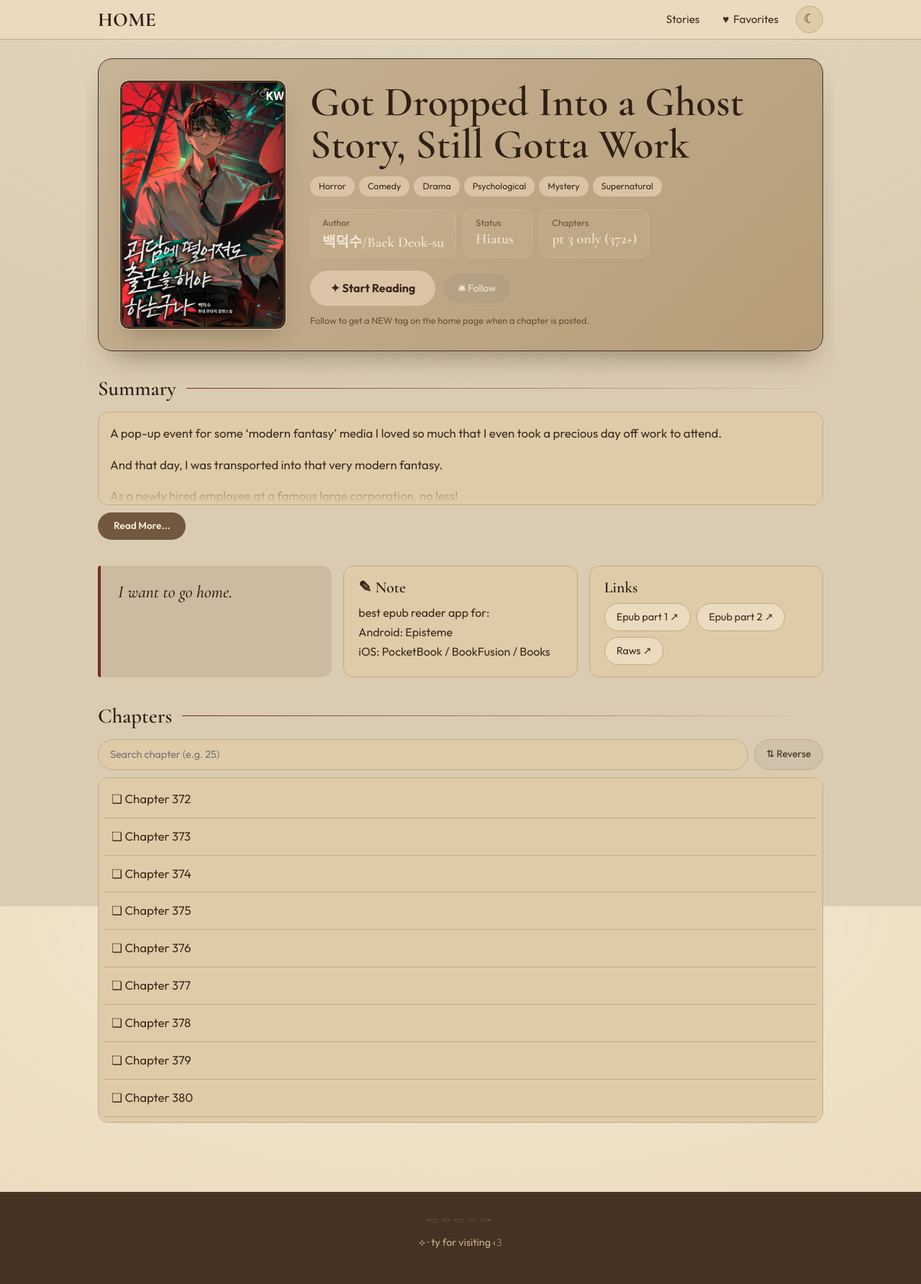
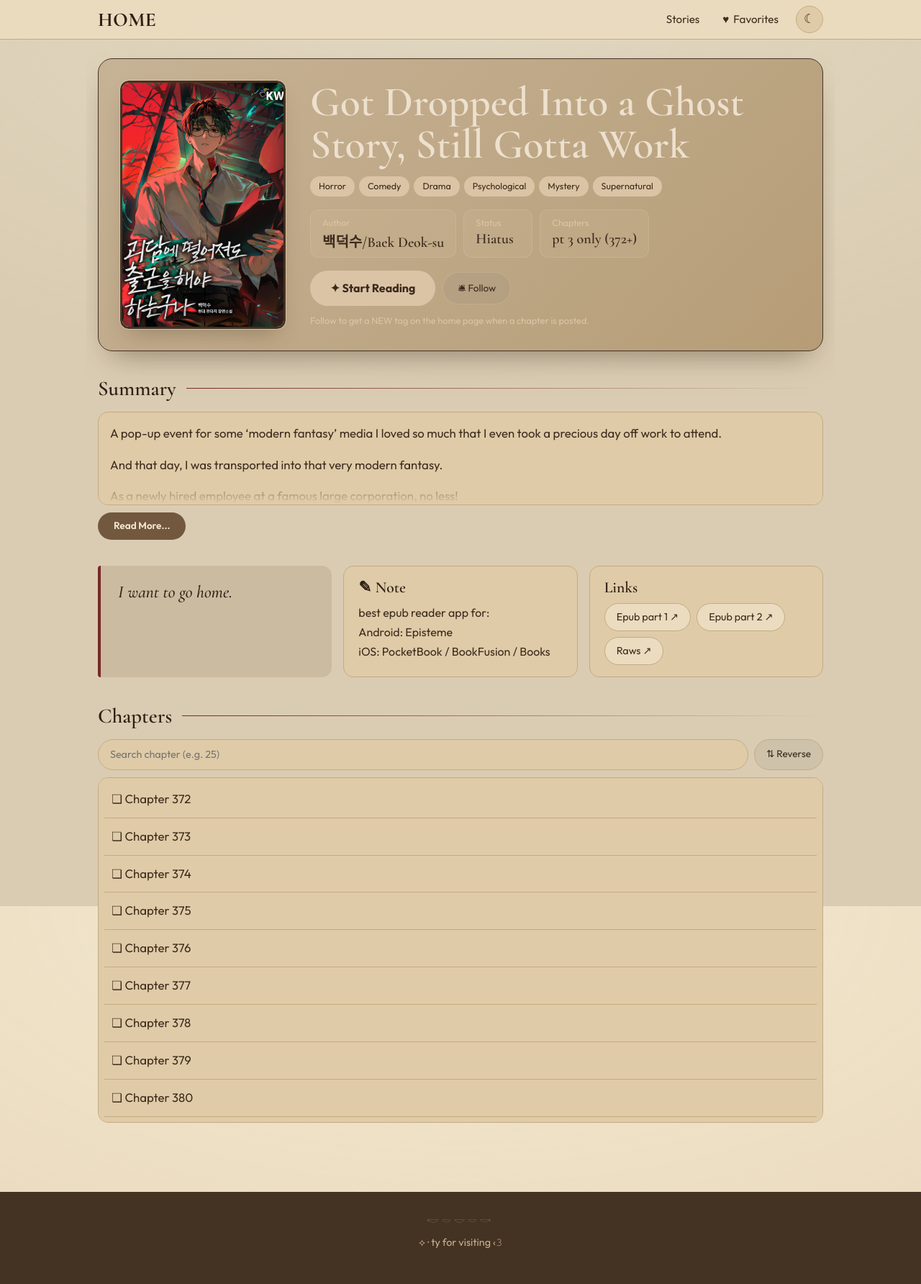
Before and after one commit to soleumn/soleumn.github.io, a Jekyll site: the page built from _novels/gsgw.md, in a window 1280 px wide. Shown: the whole page at 72% size. Built offline with Jekyll 4.4.1, drawn with Linux system fonts in a browser that asks for light colours.

Commit message:
Update site.css

```diff
--- a/assets/css/site.css
+++ b/assets/css/site.css
@@ -318,9 +318,9 @@ html[data-site-theme="light"] .novel-hero {
   background: linear-gradient(135deg, #C6B295 0%, #B69D77 100%);
   border-color: #443223;
   box-shadow: 0 20px 40px -20px rgba(68, 50, 35, .6);
-  --texto-principal: #F0E7D3;
-  --texto-titulo: #2f2015;
-  --texto-secundario: #6b5238;
+  --texto-principal: #3d2c1e;
+  --texto-titulo: #EDE0CE;
+  --texto-secundario: #dbc4a5;
   --detalhe-accent: #dbc4a5;
   --detalhe-hover: #f0e0c6;
   --on-accent: #3a2a1c;
```
